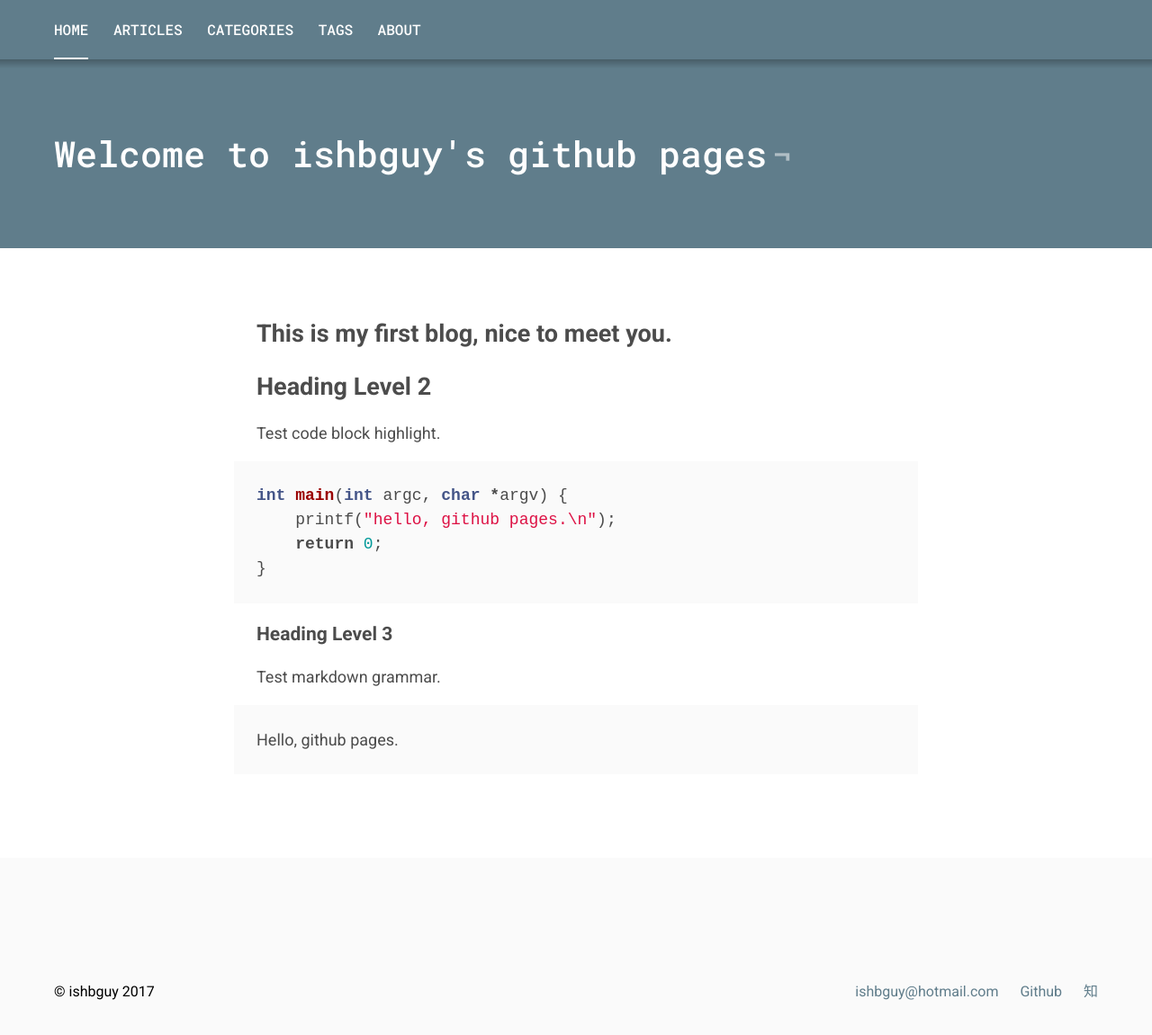
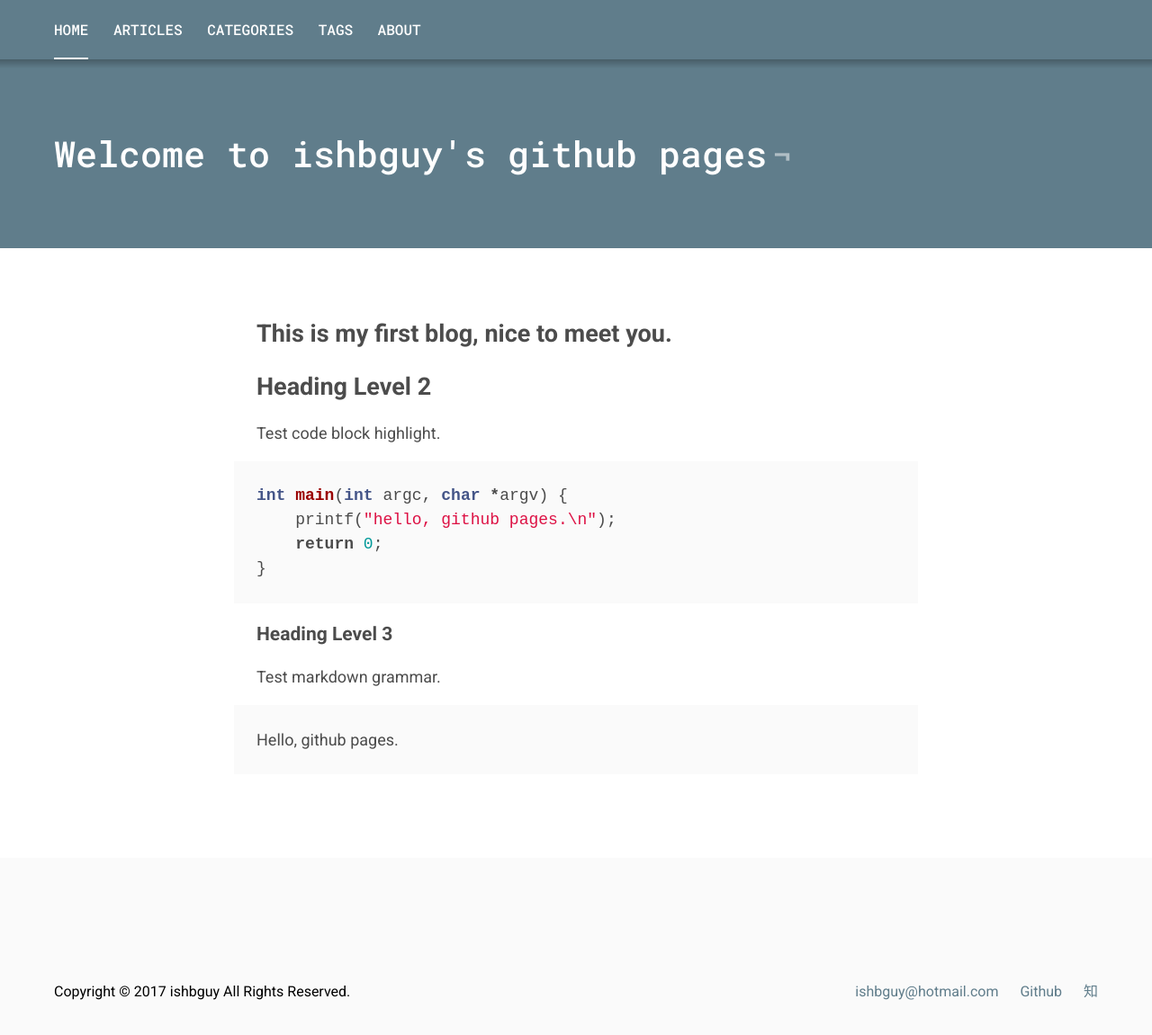
Before and after one commit to ishbguy/ishbguy.github.io, a Jekyll site: the page built from index.md, in a window 1280 px wide and 1254 px high. Shown: the top 1151 px of the window at 90% size. Built offline with Jekyll 4.4.1, drawn with Linux system fonts in a browser that asks for light colours.

Commit message:
Update footer copyright stamp.

```diff
--- a/_includes/footer.html
+++ b/_includes/footer.html
@@ -1,6 +1,6 @@
 <footer class="c-footer">
   <div class="u-container c-footer__container">
-    <p>&copy; {{ site.title }} {{ site.time | date: '%Y' }}</p>
+    <p>Copyright &copy; {{ site.time | date: '%Y' }} {{ site.title }} All Rights Reserved.</p>
     <p>
       {% if site.email %}<a>{{ site.email }}</a>{% endif %}
       {% if site.githubUsername %}<a href="https://github.com/{{ site.githubUsername }}">Github</a>{% endif %}
```
